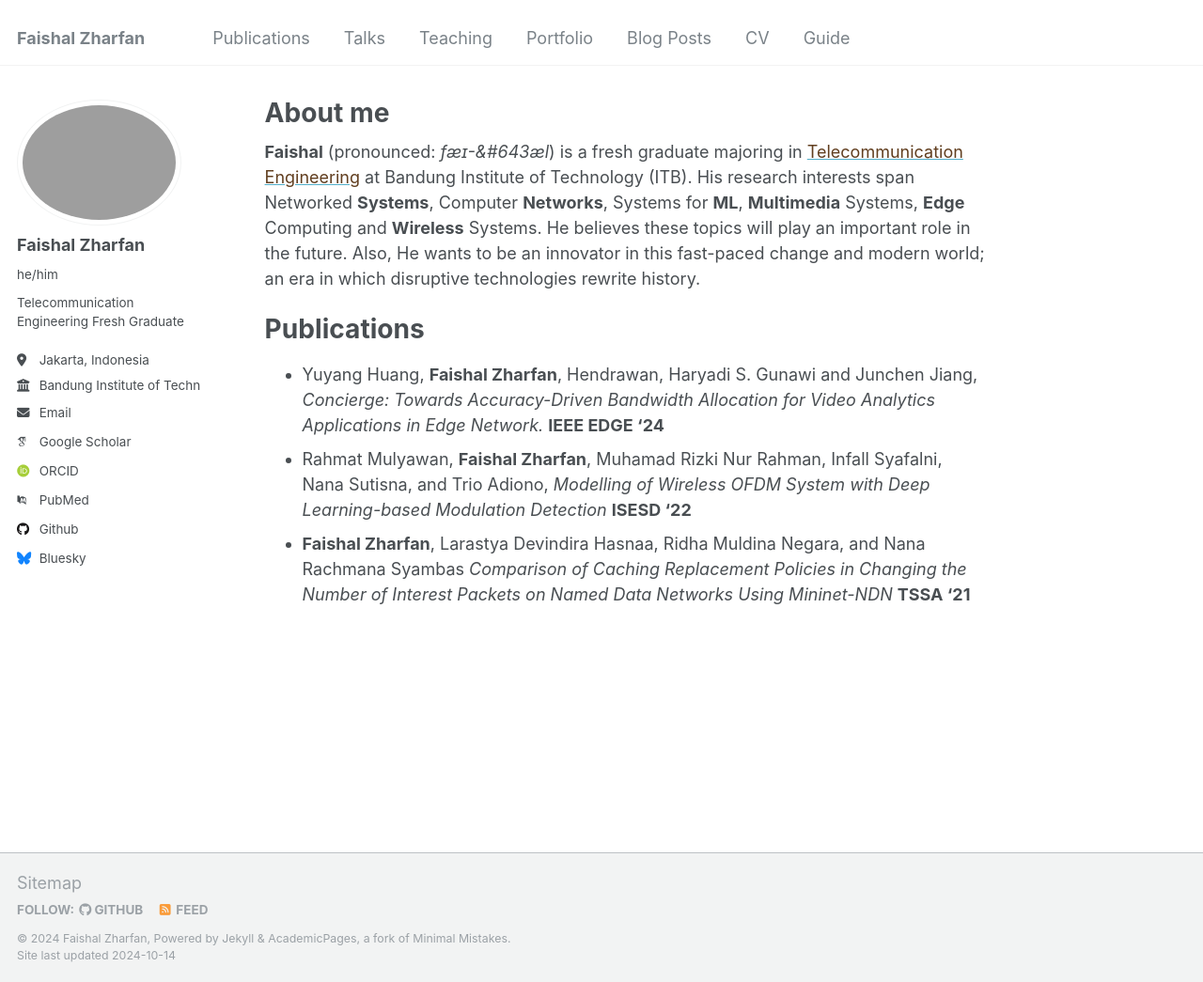
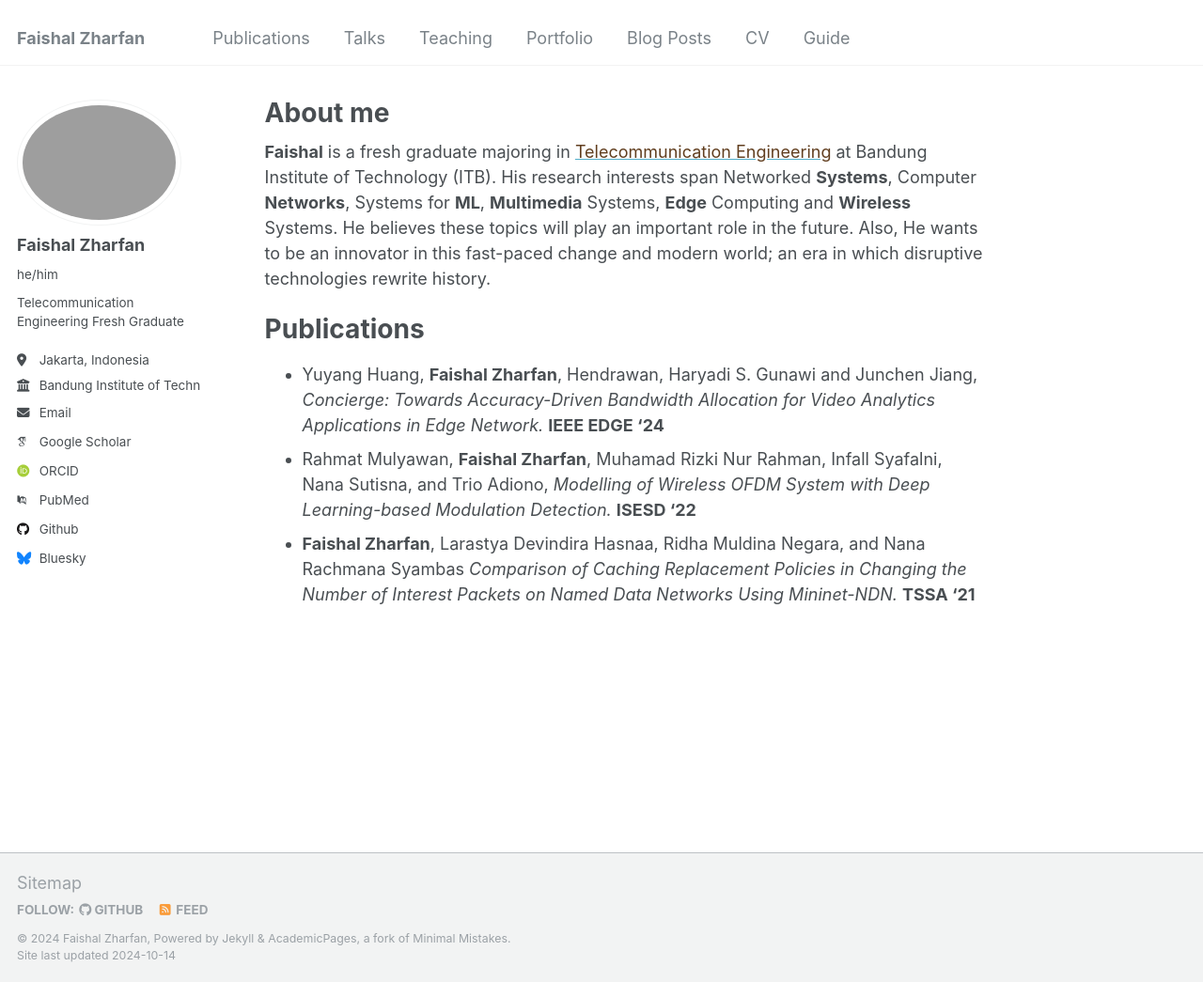
Before and after one commit to zharfanf/zharfanf.github.io, a Jekyll site: the page built from _pages/about.md, in a window 1280 px wide and 1045 px high. Shown: the whole window at 94% size. Built offline with Jekyll 4.4.1, drawn with Linux system fonts in a browser that asks for light colours; some web fonts are replaced.

Commit message:
update content

```diff
--- a/_pages/about.md
+++ b/_pages/about.md
@@ -7,15 +7,15 @@ redirect_from:
   - /about.html
 ---
 
-<b>Faishal</b> (pronounced: <i>fæɪ-&#643æl</i>) is a fresh graduate majoring in <a href="https://stei.itb.ac.id/en/undergraduate-programs/bachelor-telecommunication/" target="_blank"><span style="color: #613e1f;">Telecommunication Engineering</span></a> at Bandung Institute of Technology (ITB).
-His research interests span Networked <b>Systems</b>, Computer <b>Networks</b>, Systems for <b>ML</b>, <b>Multimedia</b> Systems, <b>Edge</b> Computing and <b>Wireless</b> Systems. He believes these topics will play an important role in the future. Also, He wants to be an innovator in this fast-paced change and modern world; an era in which disruptive technologies rewrite history.
+**Faishal** is a fresh graduate majoring in <a href="https://stei.itb.ac.id/en/undergraduate-programs/bachelor-telecommunication/" target="_blank"><span style="color: #613e1f;">Telecommunication Engineering</span></a> at Bandung Institute of Technology (ITB).
+His research interests span Networked **Systems**, Computer **Networks**, Systems for **ML**, **Multimedia** Systems, **Edge** Computing and **Wireless** Systems. He believes these topics will play an important role in the future. Also, He wants to be an innovator in this fast-paced change and modern world; an era in which disruptive technologies rewrite history.
 <br>
 
 Publications
 ======
 
 - Yuyang Huang, **Faishal Zharfan**, Hendrawan, Haryadi S. Gunawi and Junchen Jiang, *Concierge: Towards Accuracy-Driven Bandwidth Allocation for Video Analytics Applications in Edge Network.* **IEEE EDGE '24**
-- Rahmat Mulyawan, **Faishal Zharfan**, Muhamad Rizki Nur Rahman, Infall Syafalni, Nana Sutisna, and Trio Adiono, *Modelling of Wireless OFDM System with Deep Learning-based Modulation Detection* **ISESD '22**
-- **Faishal Zharfan**, Larastya Devindira Hasnaa, Ridha Muldina Negara, and Nana Rachmana Syambas *Comparison of Caching Replacement Policies in Changing the Number of Interest Packets on Named Data Networks Using Mininet-NDN* **TSSA '21**
+- Rahmat Mulyawan, **Faishal Zharfan**, Muhamad Rizki Nur Rahman, Infall Syafalni, Nana Sutisna, and Trio Adiono, *Modelling of Wireless OFDM System with Deep Learning-based Modulation Detection.* **ISESD '22**
+- **Faishal Zharfan**, Larastya Devindira Hasnaa, Ridha Muldina Negara, and Nana Rachmana Syambas *Comparison of Caching Replacement Policies in Changing the Number of Interest Packets on Named Data Networks Using Mininet-NDN.* **TSSA '21**
 <!-- The 15th International Conference on Telecommunication Systems, Services, and Applications (TSSA) -->
 <!-- 2022 International Symposium on Electronics and Smart Devices (ISESD) -->
```
